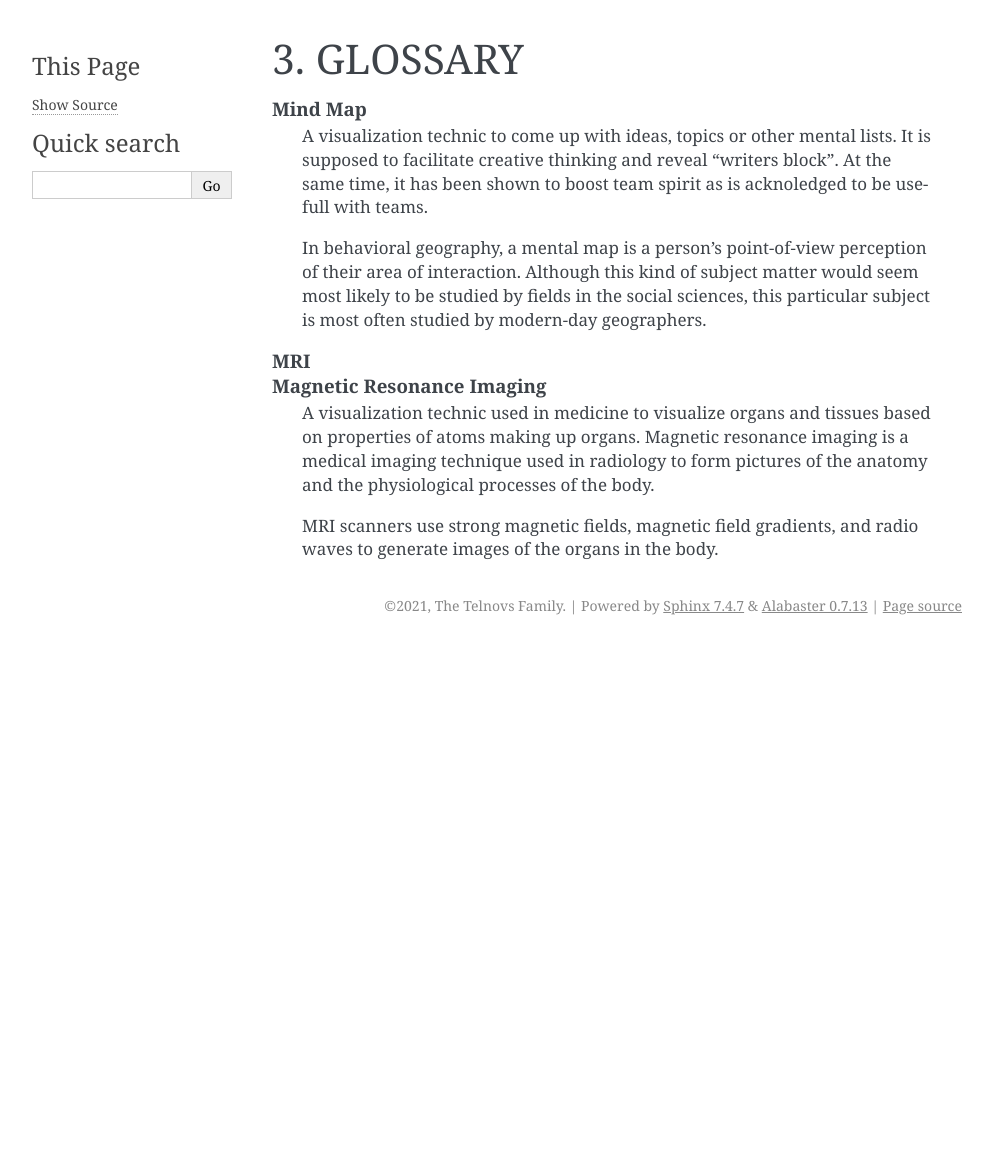
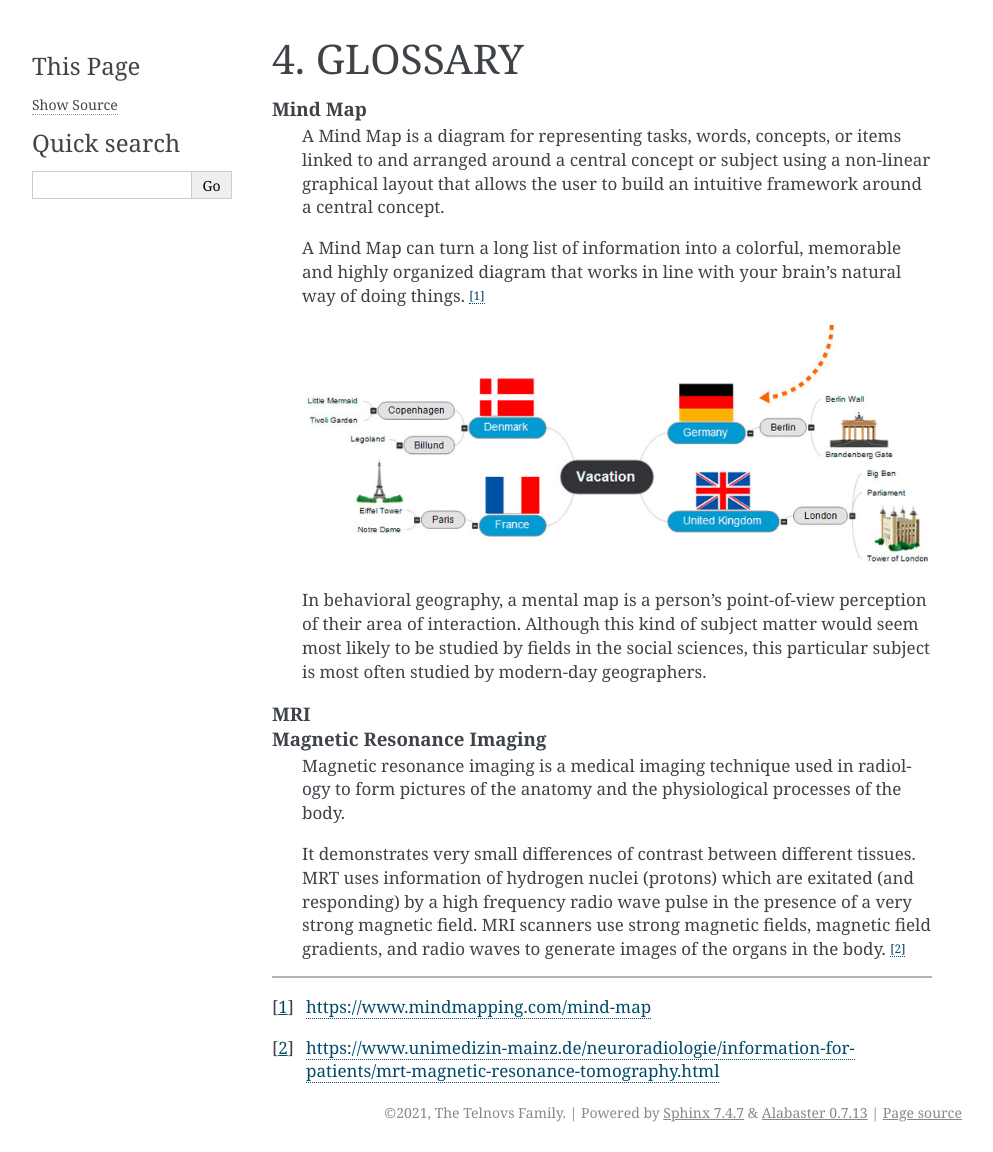
Before and after one commit to TheTelnovs/test_repo_two, a Sphinx documentation site: the page built from source/local_glossary.rst, in a window 1280 px wide. Shown: the whole page, without its empty margins (148-1141 px from the left). Built offline with Sphinx 7.4.7, drawn with Linux system fonts in a browser that asks for light colours; before the commit the page ends 900 px from its top, so only the background shows below that.

Commit message:
QA-manager edits (#2)
* Modified definition of term MRT in the glossary

Combined two definitions, used some parts from
each of them.

* Changed definition of term Mind Map in the glossary

* Added Section 2, added citations (footnotes) in the glossary

Content of source/section_two.rst file clashed during rebase.
Conflicting part was refactored into a separate file
source/section_three.rst, which was added to index.

* Added section_three.rst to TOC in index.rst; patch in local_glossary.rst

* Update title in section_three.rst

```diff
--- a/source/index.rst
+++ b/source/index.rst
@@ -13,6 +13,7 @@ Welcome to Test Project's documentation!
 
    section_one
    section_two
+   section_three
    local_glossary
 
 Indices and tables
--- a/source/local_glossary.rst
+++ b/source/local_glossary.rst
@@ -6,11 +6,18 @@ GLOSSARY
    :sorted:
 
    Mind Map
-      A visualization technic to come up with ideas, topics
-      or other mental lists. It is supposed to facilitate
-      creative thinking and reveal "writers block".
-      At the same time, it has been shown to boost
-      team spirit as is acknoledged to be usefull with teams.
+      A Mind Map is a diagram for representing tasks, words, concepts,
+      or items linked to and arranged around a central concept or subject
+      using a non-linear graphical layout that allows the user
+      to build an intuitive framework around a central concept.
+
+      A Mind Map can turn a long list of information
+      into a colorful, memorable and highly organized diagram
+      that works in line with your brain's natural way of doing things.
+      [1]_
+
+      .. image:: _static/image/vacation-planning-mind-map.jpg
+         :align: center
 
       In behavioral geography, a mental map
       is a person's point-of-view perception
@@ -21,12 +28,21 @@ GLOSSARY
 
    MRI
    Magnetic Resonance Imaging
-      A visualization technic used in medicine to visualize
-      organs and tissues based on properties of atoms
-      making up organs.
       Magnetic resonance imaging is a medical imaging technique
       used in radiology to form pictures of the anatomy
       and the physiological processes of the body.
 
+      It demonstrates very small differences of contrast
+      between different tissues. MRT uses information of
+      hydrogen nuclei (protons) which are exitated (and responding)
+      by a high frequency radio wave pulse in the presence of
+      a very strong magnetic field.
       MRI scanners use strong magnetic fields, magnetic field gradients,
       and radio waves to generate images of the organs in the body.
+      [2]_
+
+
+----
+
+.. [1]  https://www.mindmapping.com/mind-map
+.. [2]  https://www.unimedizin-mainz.de/neuroradiologie/information-for-patients/mrt-magnetic-resonance-tomography.html
```
Also changed, not shown: source/section_three.rst (added, +18 -0 lines), source/_static/image/vacation-planning-mind-map.jpg (added), 1 other file.
